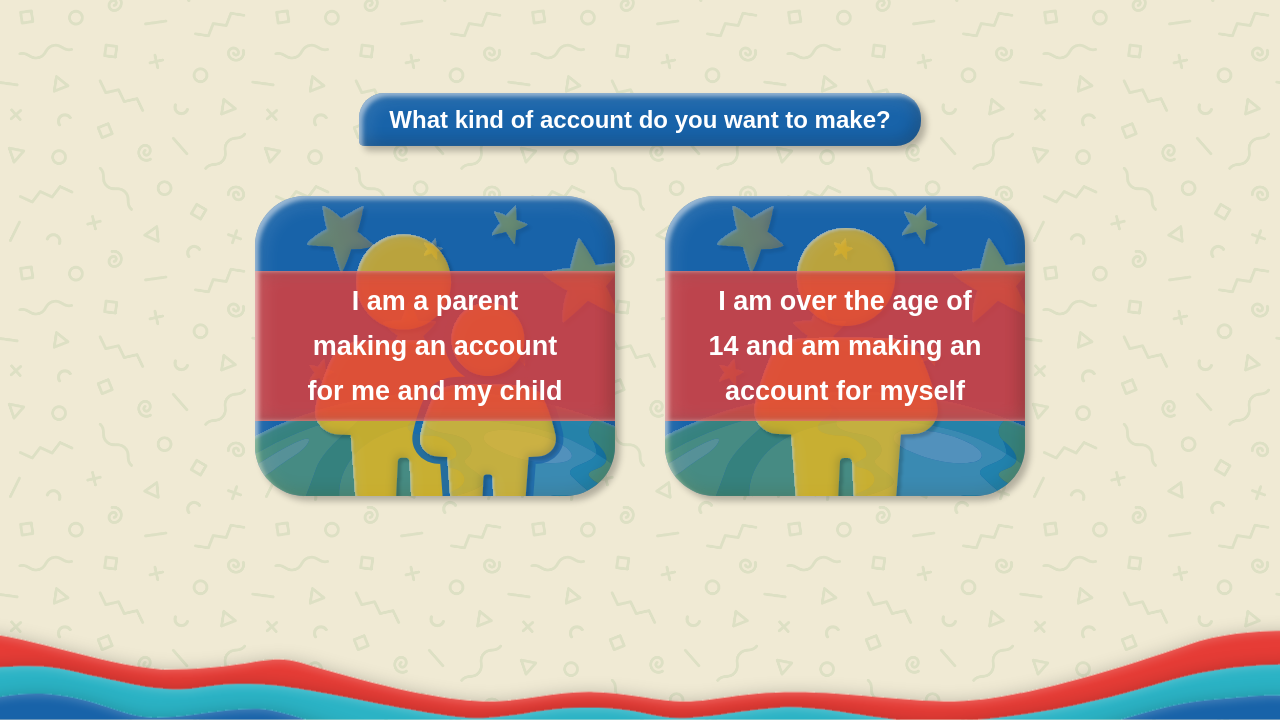
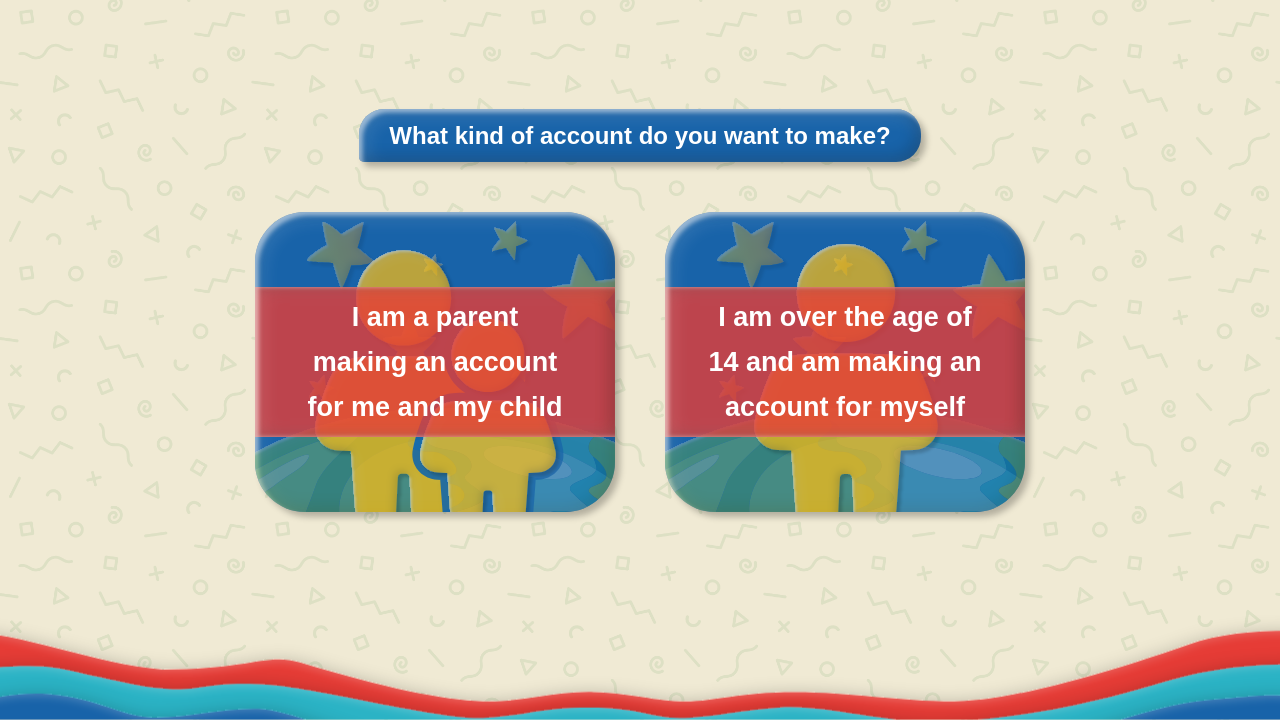
Before and after one commit to DakotaPennwest/Team-Workaholics-Capstone, a PHP site: page /accountcreationtype.html in a window 1280 px wide. Shown: the part 80-800 px from the top of the page. Run offline with PHP 8.4, Linux system fonts and the light colour scheme.

Commit message:
Small Adjustment to placement
- Changed accountcreationtype.css

```diff
--- a/styles/accountcreationtype.css
+++ b/styles/accountcreationtype.css
@@ -11,7 +11,7 @@
     display: flex;
     justify-content: center; /* Center horizontally */
     align-items: center; /* Center vertically if needed */
-    margin-top: 2vh; /* Add spacing between chat bubble and top bar */
+    margin-top: 4vh; /* Add spacing between chat bubble and top bar */
 }
 
 /* Chat bubble that is meant to come from the application to the user */
--- a/styles/layout.css
+++ b/styles/layout.css
@@ -100,6 +100,8 @@ body {
     z-index: 5; /* Default z-index, can adjust later */
     transform-origin: bottom; /* Set the scaling origin to the bottom edge */
     transform: scaleY(0.8); /* Scale the wave vertically to 80% of its original height */
+    height: 10vh;
+    max-height: 10vh;
 }
 
 /* Individual wave styling */
```
